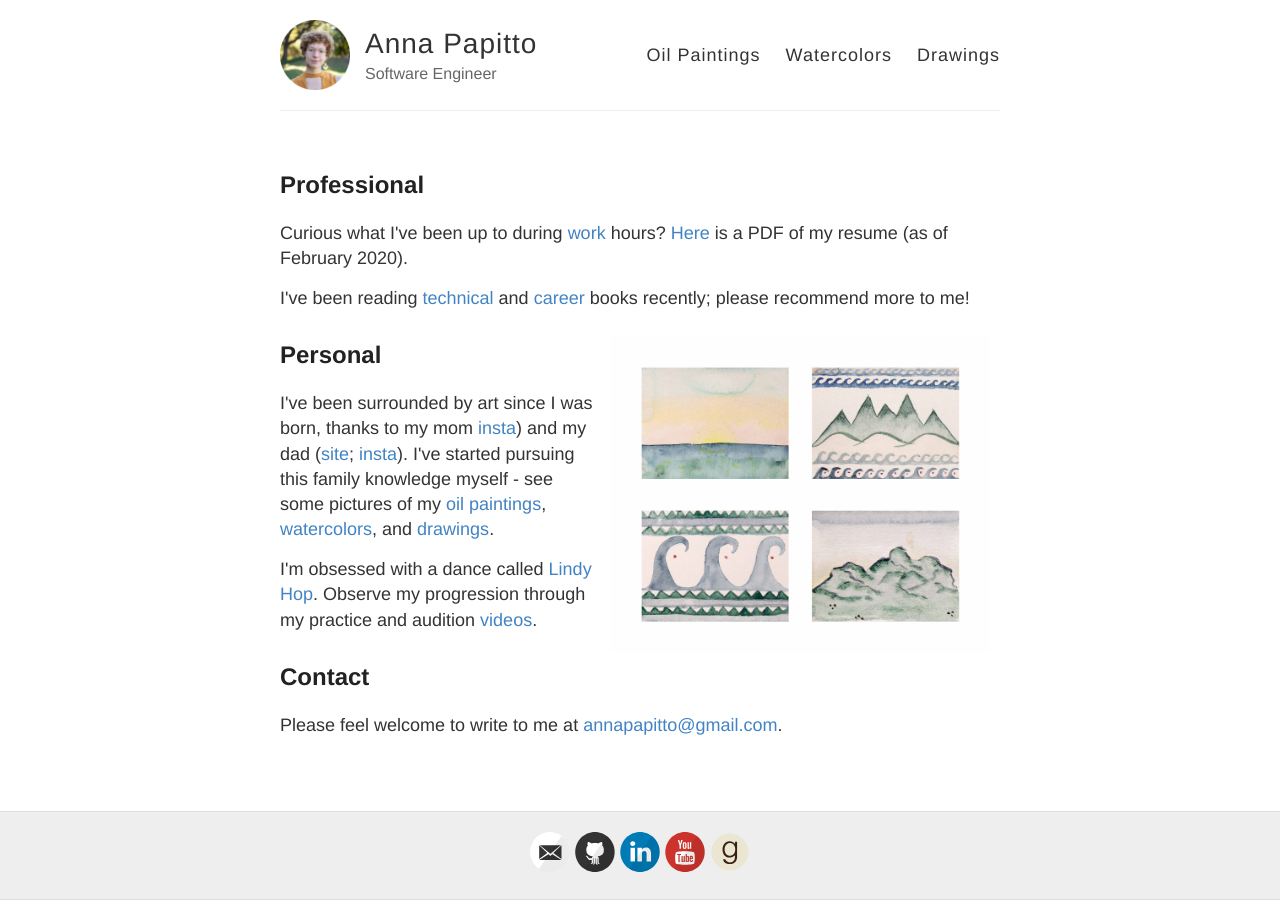
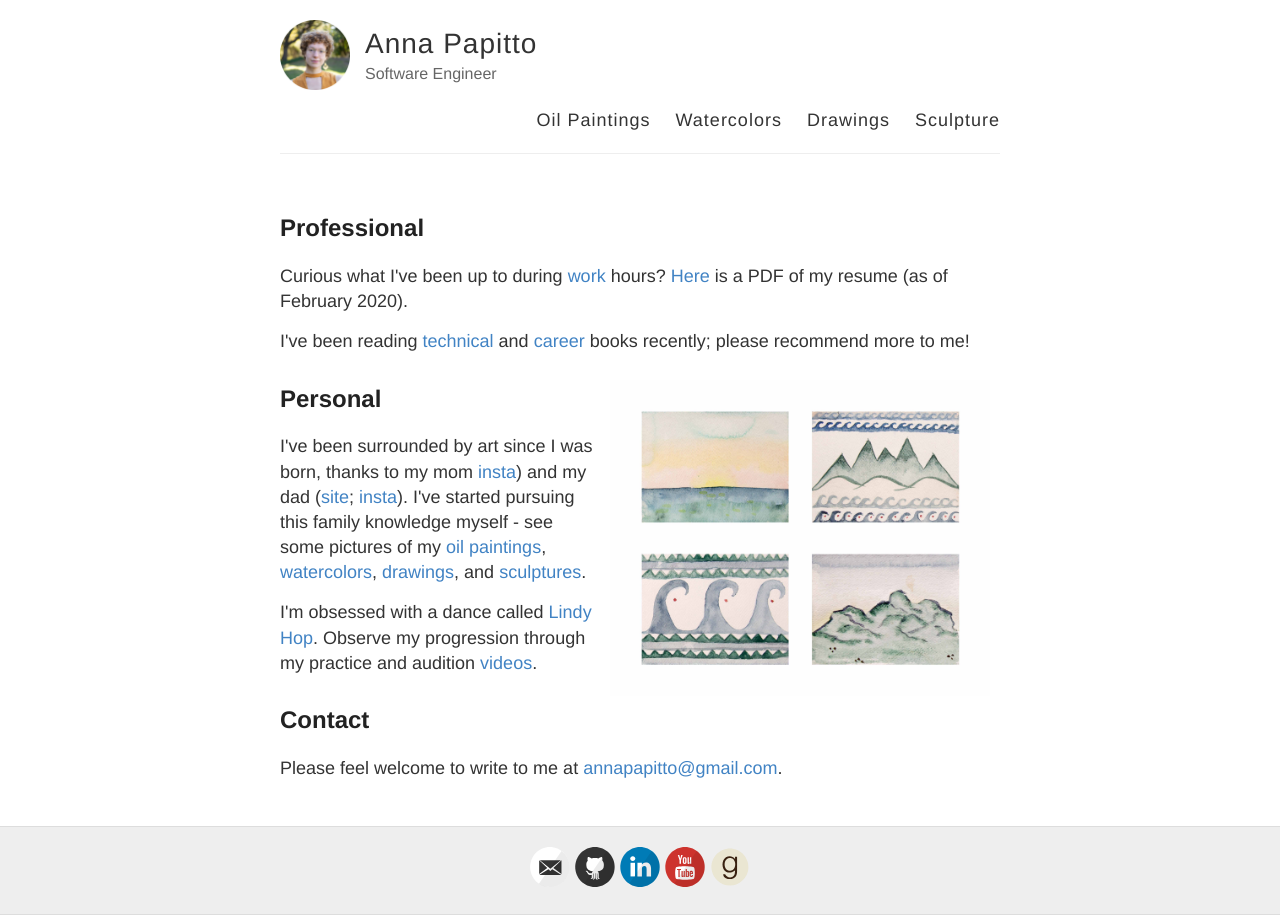
Before and after one commit to annapapitto/annapapitto.github.io, a Jekyll site: the page built from index.md, in a window 1280 px wide. Built offline with Jekyll 4.4.1, drawn with Linux system fonts in a browser that asks for light colours.

Commit message:
Add sculpture page

```diff
--- a/_layouts/default.html
+++ b/_layouts/default.html
@@ -32,6 +32,7 @@
             <a href="{{ site.baseurl }}/oil">Oil Paintings</a>
             <a href="{{ site.baseurl }}/watercolor">Watercolors</a>
             <a href="{{ site.baseurl }}/drawing">Drawings</a>
+            <a href="{{ site.baseurl }}/sculpture">Sculpture</a>
             <!-- <a href="{{ site.baseurl }}/">About</a> -->
           </nav>
         </header>
--- a/index.md
+++ b/index.md
@@ -20,7 +20,7 @@ layout: default
   I've been surrounded by art since I was born, thanks to my mom <a href="https://www.instagram.com/amei.art.gallery/">insta</a>)
 and my dad (<a href="https://www.brucepapitto.com/">site</a>; <a href="https://www.instagram.com/brucepapittosculptor/">insta</a>).
 I've started pursuing this family knowledge myself - see some pictures of my <a href="/oil">oil paintings</a>, <a href="/watercolor">watercolors</a>,
-and <a href="/drawing">drawings</a>.
+<a href="/drawing">drawings</a>, and <a href="/sculpture">sculptures</a>.
 </p>
 
 <p>
--- /dev/null
+++ b/sculpture.html
@@ -0,0 +1,5 @@
+---
+layout: artwork_page
+title: Sculpture
+medium: sculpture
+---
```
